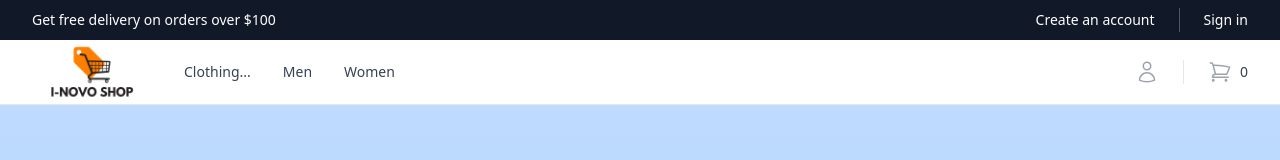
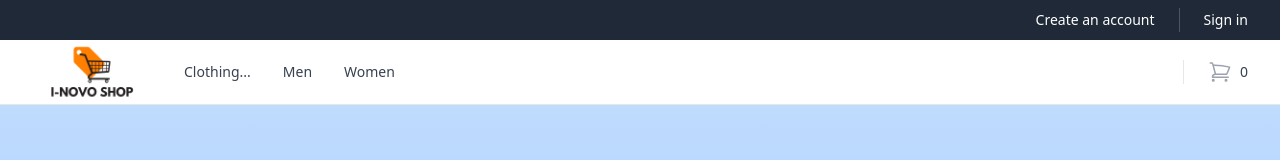
Before and after one commit to mukeshkr123/-Ecommerce-frontend, a React (Vite) app: page /login in a window 1280 px wide. Shown: the top 160 px of the page. Built offline with nearby package versions, Linux system fonts and the light colour scheme.

Commit message:
add links by using isloggedin

```diff
--- a/src/components/Navbar/Navabar.jsx
+++ b/src/components/Navbar/Navabar.jsx
@@ -19,6 +19,12 @@ export default function Navbar() {
 
   //get cart items from local storage
   let cartItemsFromLocalStorage;
+
+  //get login user from local storage
+  const user = JSON.parse(localStorage.getItem("userInfo"));
+
+  const isLoggedIn = user?.token ? true : false;
+  console.log(!isLoggedIn);
 
   return (
     <div className="bg-white">
@@ -115,6 +121,8 @@ export default function Navbar() {
 
                 {/* mobile links register/login */}
                 <div className="space-y-6 border-t border-gray-200 py-6 px-4">
+                  {!isLoggedIn && (
+                    <>
                       <div className="flow-root">
                         <Link
                           to="/register"
@@ -131,6 +139,8 @@ export default function Navbar() {
                           Sign in
                         </Link>
                       </div>
+                    </>
+                  )}
                 </div>
 
                 <div className="space-y-6 border-t border-gray-200 py-6 px-4"></div>
@@ -143,29 +153,34 @@ export default function Navbar() {
       <header className="relative z-10">
         <nav aria-label="Top">
           {/* Top navigation  desktop*/}
-          <div className="bg-gray-900">
+          {!isLoggedIn && (
+            <div className="bg-gray-800">
               <div className="mx-auto flex h-10 max-w-7xl items-center justify-between px-4 sm:px-6 lg:px-8">
-              <p className="flex-1 text-center text-sm font-medium text-white lg:flex-none">
-                Get free delivery on orders over $100
-              </p>
-
                 <div className="hidden lg:flex lg:flex-1 lg:items-center lg:justify-end lg:space-x-6">
+                  {!isLoggedIn && (
+                    <>
                       <Link
                         to="/register"
                         className="text-sm font-medium text-white hover:text-gray-100"
                       >
                         Create an account
                       </Link>
-                <span className="h-6 w-px bg-gray-600" aria-hidden="true" />
+                      <span
+                        className="h-6 w-px bg-gray-600"
+                        aria-hidden="true"
+                      />
                       <Link
                         to="/login"
                         className="text-sm font-medium text-white hover:text-gray-100"
                       >
                         Sign in
                       </Link>
+                    </>
+                  )}
                 </div>
               </div>
             </div>
+          )}
 
           {/* Deskto Navigation */}
           <div className="bg-white">
@@ -254,14 +269,19 @@ export default function Navbar() {
                   <div className="flex flex-1 items-center justify-end">
                     <div className="flex items-center lg:ml-8">
                       <div className="flex space-x-8">
+                        {isLoggedIn && (
                           <div className="flex">
                             <Link
                               to="/customer-profile"
                               className="-m-2 p-2 text-gray-400 hover:text-gray-500"
                             >
-                            <UserIcon className="h-6 w-6" aria-hidden="true" />
+                              <UserIcon
+                                className="h-6 w-6"
+                                aria-hidden="true"
+                              />
                             </Link>
                           </div>
+                        )}
                       </div>
 
                       <span
--- a/src/redux/slices/users/userSlice.js
+++ b/src/redux/slices/users/userSlice.js
@@ -26,7 +26,7 @@ export const LoginUserAction = createAsyncThunk(
         password,
       });
       // save the user intp localstorage
-      localStorage.setItem("userInfo", JSON.stringify(data?.token));
+      localStorage.setItem("userInfo", JSON.stringify(data));
       return data;
     } catch (error) {
       return rejectWithValue(error?.response?.data);
```
Lines whose indentation alone changed are shown as unchanged.
